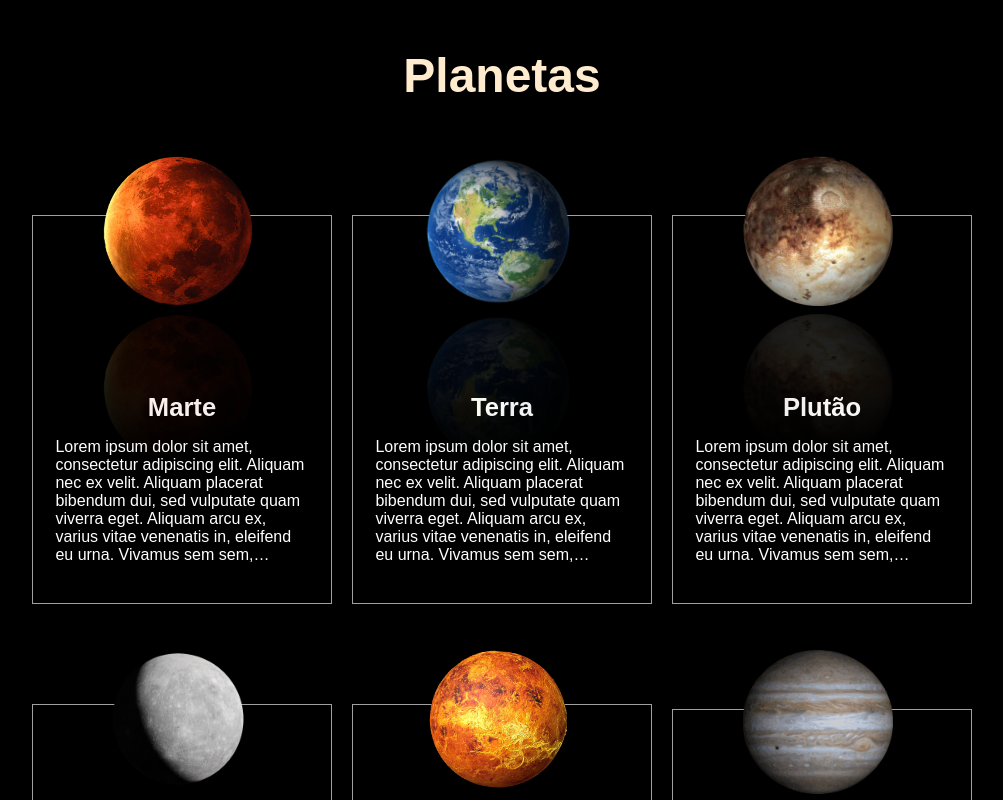
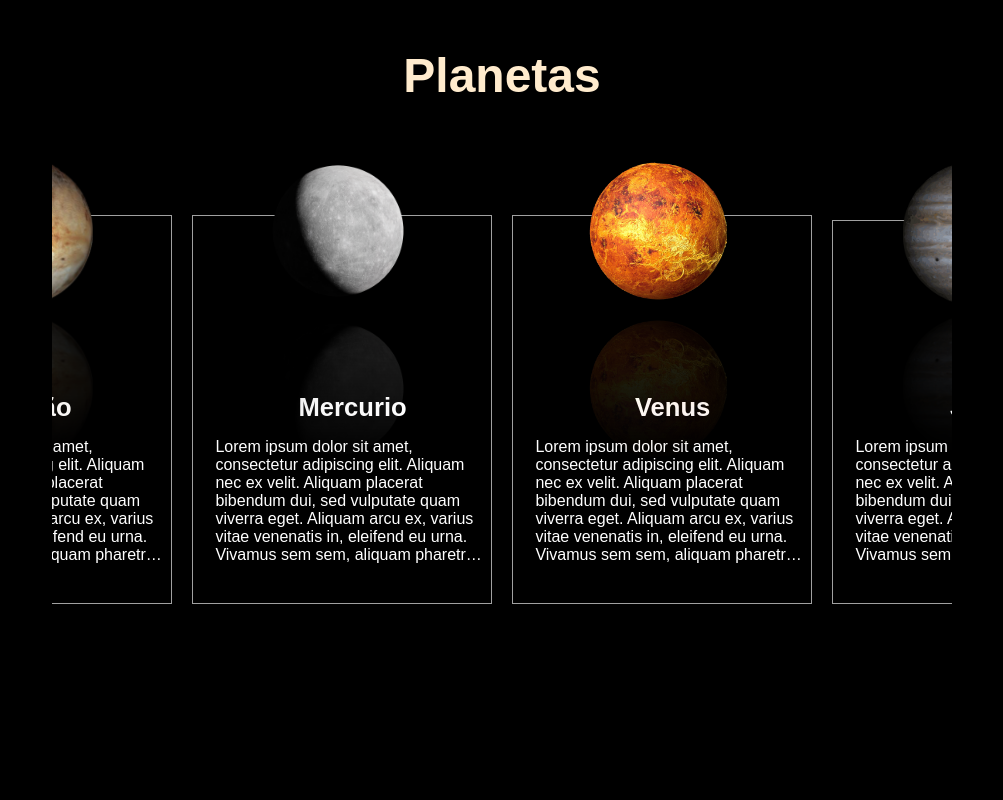
Before and after one commit to kayo12/langing-page-space, a Next.js app: page / in a window 1280 px wide. Shown: the part 900-1700 px from the top of the page, without its empty margins (138-1141 px from the left). Built offline with nearby package versions, Linux system fonts and the light colour scheme; a web font is replaced by a local one.

Commit message:
Update: incluindo scrool na lista de planetas

```diff
--- a/src/styles/globals.css
+++ b/src/styles/globals.css
@@ -131,12 +131,12 @@ a {
 
 .planet-list{
   display: flex;
-  width: 100%;
+  width: 900px;
   height: 100%;
   flex-direction: row;
   align-items: flex-end;
   justify-content: center;
-  flex-wrap: wrap;
+  overflow-x: auto;
   gap:20px;
 }
 
@@ -166,8 +166,8 @@ a {
   display: flex;
   flex-direction: column;
   justify-content: center;
-  width: 100%;
-  min-height: 100px;
+  width: 300px;
+  /* min-height: 100px; */
   word-wrap: break-word;
   padding: 0.8rem;
 }
```
